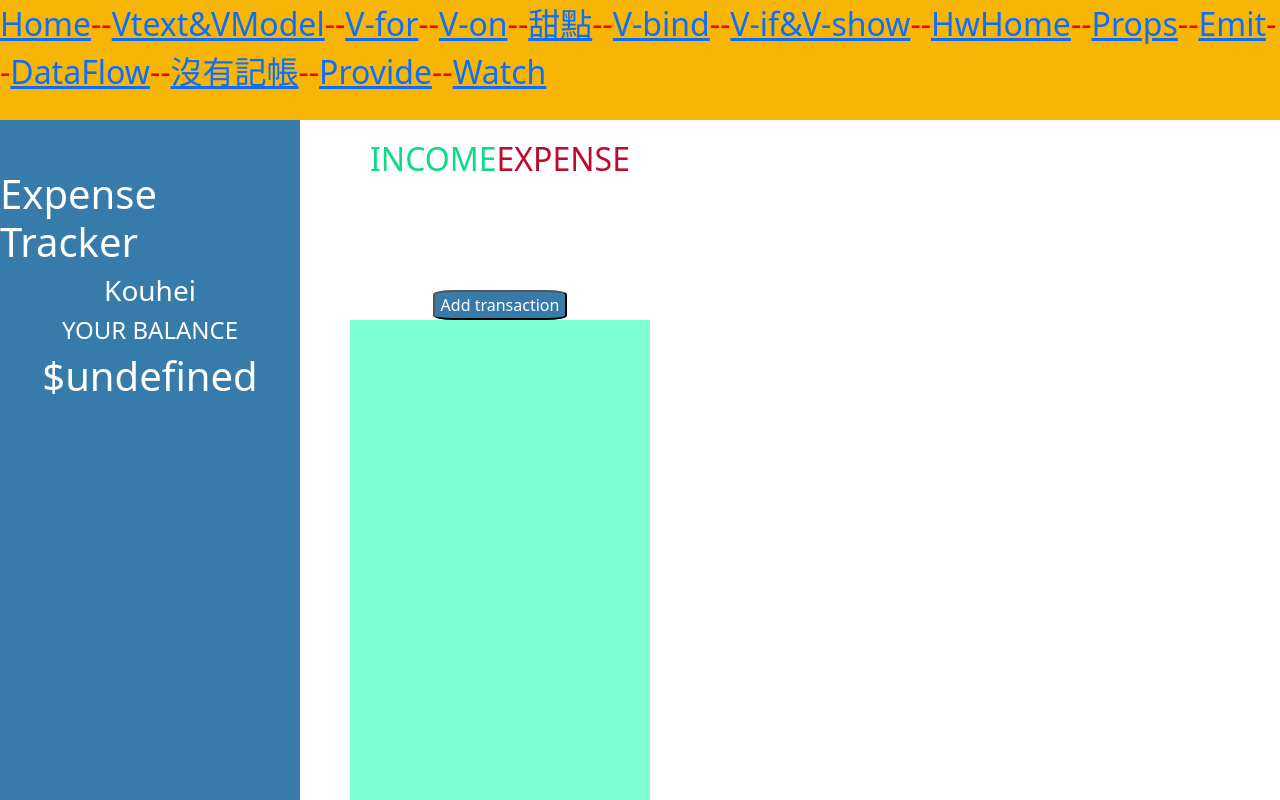
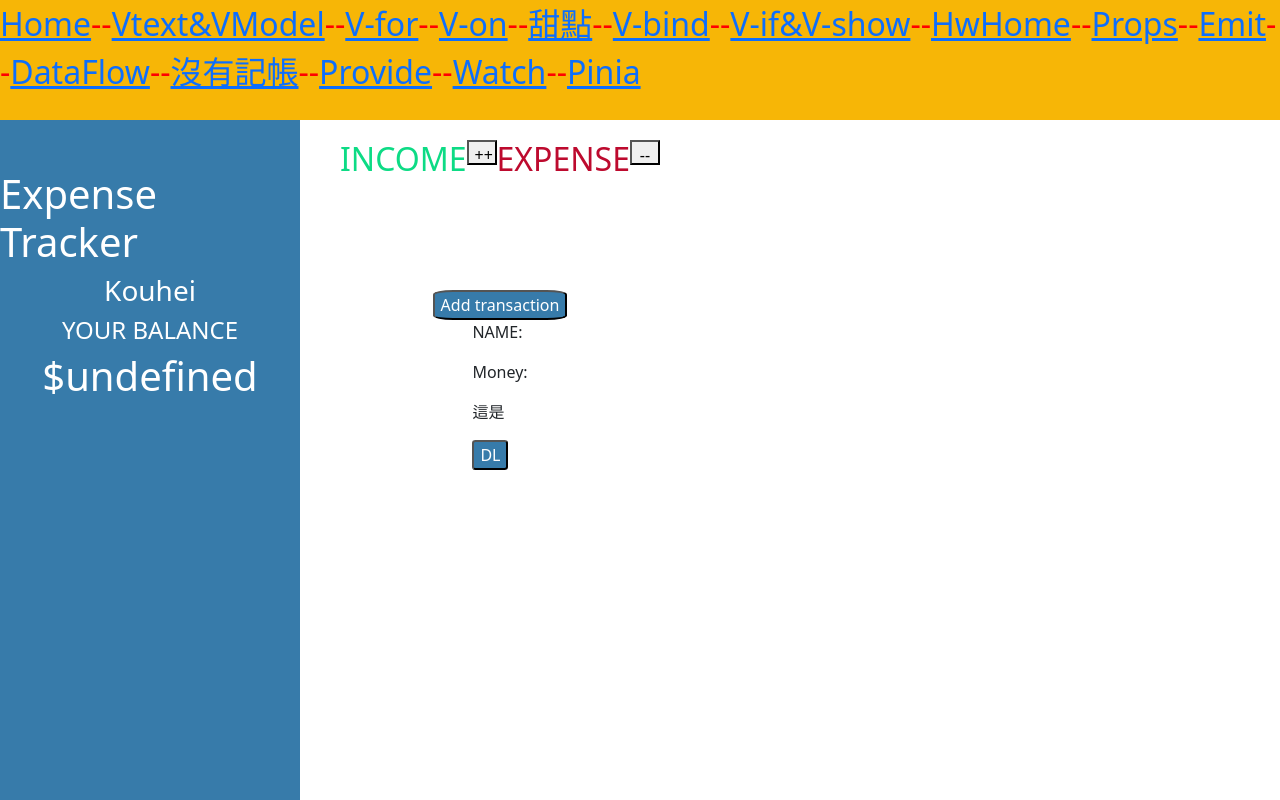
Before and after one commit to k29944397/20231011, a Vue app: page /1022main in a window 1280 px wide. Shown: the top 800 px of the page. Built offline with nearby package versions, Linux system fonts and the light colour scheme.

Commit message:
記帳total

```diff
--- a/package.json
+++ b/package.json
@@ -10,6 +10,7 @@
   "dependencies": {
     "@popperjs/core": "^2.11.8",
     "bootstrap": "^5.3.2",
+    "pinia": "^2.1.7",
     "vue": "^3.3.4",
     "vue-router": "^4.2.4"
   },
--- a/src/main.js
+++ b/src/main.js
@@ -1,11 +1,13 @@
 import './assets/main.scss'
 import '../node_modules/bootstrap/scss/bootstrap.scss'
-import { createApp } from 'vue'
+import { createApp } from 'vue';
+import { createPinia } from 'pinia';
 import App from './App.vue'
 import router from './router'
 
 const app = createApp(App)
+const pinia = createPinia();
 
 app.use(router)
-
+app.use(pinia)
 app.mount('#app')
--- a/src/router/index.js
+++ b/src/router/index.js
@@ -92,6 +92,11 @@ const router = createRouter({
       path:"/WatchAndComputed",
       name:"WatchAndComputed",
       component:()=>import('../views/WatchAndComputed.vue')
+    },
+    {
+      path:"/PPinia",
+      name:"PPinia",
+      component:()=>import('../views/PPinia.vue')
     }
   ]
 })
--- /dev/null
+++ b/src/stores/indexState.js
@@ -0,0 +1,24 @@
+import { defineStore } from 'pinia'
+
+export default defineStore('indexState',{
+   //data
+    state:()=>({
+        location:123465
+    }),
+   //components
+    getters:{
+    //locationInfo:(state)=>{'現在位置$(state.location)'}
+        locationInfo(state){
+            return '現在位置${state.location}'
+        }
+    },
+    //methods
+    actions:{
+        getLocation(){
+            console.log(this.location);
+        },
+        setLocation(num){
+            this.location = num;
+        }
+    }
+})
--- a/src/views/1022mainPage.vue
+++ b/src/views/1022mainPage.vue
@@ -1,55 +1,80 @@
 <script>
-import child1022 from "../components/1022child.vue";
 export default{
-    date(){
+    data(){
         return{
-            totalp:0,
-            totalm:0,
-            totalpm:totalp+totalm,
+            value6:false,
+            newPro:'',
+            project:[
+                {
+                name:"",
+                money:0,
+                pm:true
+                }
+            ],
             plus:[],
             minus:[],
-            radio:{
-            },
+            totalp:0,
+            totalm:0
         }
     },
     methods:{
-        totalpp(){
-            for(let i = 0; i< plus.length;i++){
-                total += plus[i];
+        addshow(){
+            this.value6 = !this.value6;
+        },
+        addPro(){
+            this.project.push({ id:this.name, spend:this.money,inorout:this.pm})
+                if(this.pm = true){
+                    this.plus.push(this.money)
+                }else{
+                    this.minus.push(this.money)
+                }
+            console.log(this.plus)
+            console.log(this.minus)
+            this.newPro='';
+        },
+        totalPlus(){
+            let totalp=0;
+            for(var i = 0; i< this.plus.length;i++){
+                totalp += this.plus[i];
             }
+            console.log(totalp)
         },
-        totalmm(){
-            for(let x = 0; x<minus.length;x++){
-                total2 += minus[x];
+        totalMinus(){
+            let totalm=0;
+            for(var x = 0; x< this.minus.length;x++){
+                totalm += this.minus[x];
             }
+            console.log(totalm)
         },
-        show(){
-            add.style.visibility = "visible";
-        },
-    },
-    components:{
-        child1022
+        addDl(key){
+            this.project.splice(key,1);
+        }
     }
 }
+
 </script>
 
 <template>
     <!-- 彈出視窗 -->
+    <div v-show="value6" >
     <div class="add">
         <div class="addmain">
             <label for="">text</label>
-            <input type="text" name="" id="">
+            <input type="text" v-model="name" placeholder="項目">
             <label for="">number</label>
-            <input type="number" name="" id="">
+            <input type="number"  v-model="money" placeholder="資金">
             <label for="">收入</label>
-            <input type="radio" v-model="radio" name="income" value="plus">
+            <input type="radio" v-model="pm" name="income" value="true">
             <label for="">支出</label>
-            <input type="radio" v-model="radio" name="income" value="minus">
-            <button>確定</button>
+            <input type="radio" v-model="pm" name="income" value="false">
+            <button @click="addPro(),addshow()">確定</button>
+            <button @click="addshow()">關閉</button>
         </div>
+    </div>
     </div>
     <!-- 本體 -->
     <body>
+
     <div class="leftBody">
         <h1>Expense Tracker</h1>
         <h3>Kouhei</h3>
@@ -59,14 +84,21 @@ export default{
     <div class="rightBody">
         <div class="rightBody_Top">
             <h1 class="t1">INCOME</h1>
+            <button class="t1btn" @click="totalPlus()">++</button>
             <!-- <p>{{ totalp }}</p> -->
             <h2 class="t2">EXPENSE</h2>
+            <button class="t1btn" @click="totalMinus()">--</button>
             <!-- <p>{{ totalm }}</p> -->
-            <button class="addBtn" @click="show()">Add transaction</button>
+            <button class="addBtn" @click="addshow()">Add transaction</button>
         </div>
         <!-- 記帳子頁 -->
         <div class="rightBody_B">
-            <child1022 />
+            <div v-for="i in project">
+                <p>NAME:{{ i.id }}</p>
+                <p>Money:{{ i.spend }}</p>
+                <p>這是{{ i.inorout }}</p>
+                <button @click="addDl()">DL</button>
+            </div>
         </div>
     </div>
 </body>
@@ -112,7 +144,7 @@ body{
     height: 1000px;
     position: relative;
     display: flex;
-    button{
+    .addBtn{
         top: 150px;
         position: absolute;
         background-color:  rgb(55,123,170);
@@ -141,9 +173,13 @@ body{
         display: flex;
         font-size: 24pt;
     }
+    .t1btn{
+        height: 25px;
+        width: 30px;
+    }
 }
 .add{
-    visibility:hidden;
+    // visibility:hidden;
     background-position: center center;
     background-size: cover;
     position: absolute;
--- a/src/views/Header.vue
+++ b/src/views/Header.vue
@@ -1,5 +1,7 @@
 <script>
-import {RouterLink} from 'vue-router'
+import { mapState, mapActions } from 'pinia';
+import {RouterLink} from 'vue-router';
+import indexState from '../stores/indexState';
 export default{
     data(){
         //值
@@ -10,7 +12,12 @@ export default{
     },
     methods:{
         //公式
-
+    },
+    computed:{
+        ...mapState(indexState, ["location", "locationInfo"])
+    },
+    methods:{
+        ...mapActions(indexState, ["getLocation", "setLocation"])
     }
 }
 
@@ -45,6 +52,8 @@ export default{
         <RouterLink to="/Provide" >Provide</RouterLink>
         <span>--</span>
         <RouterLink to="/WatchAndComputed">Watch</RouterLink>
+        <span>--</span>
+        <RouterLink to="/PPinia">Pinia</RouterLink>
     </nav>
 
 </template>
--- /dev/null
+++ b/src/views/PPinia.vue
@@ -0,0 +1,30 @@
+<script>
+import { mapState, mapActions } from 'pinia';
+import indexState from '../stores/indexState';
+export default{
+    data(){
+        //值
+    },
+    components:{
+        //匯入
+    },
+    methods:{
+        //公式
+    },
+    computed:{
+        ...mapState(indexState, ["location", "locationInfo"])
+    },
+    methods:{
+        ...mapActions(indexState, ["getLocation", "setLocation"])
+    }
+}
+</script>
+<template>
+    <button>{{ location }}</button>
+</template>
+<style lang="scss" scoped>
+p{
+    font-size: larger;
+    color: black;
+}
+</style>
```
Also changed, not shown: 1 other file (tests, documents, lock files or other folders).
